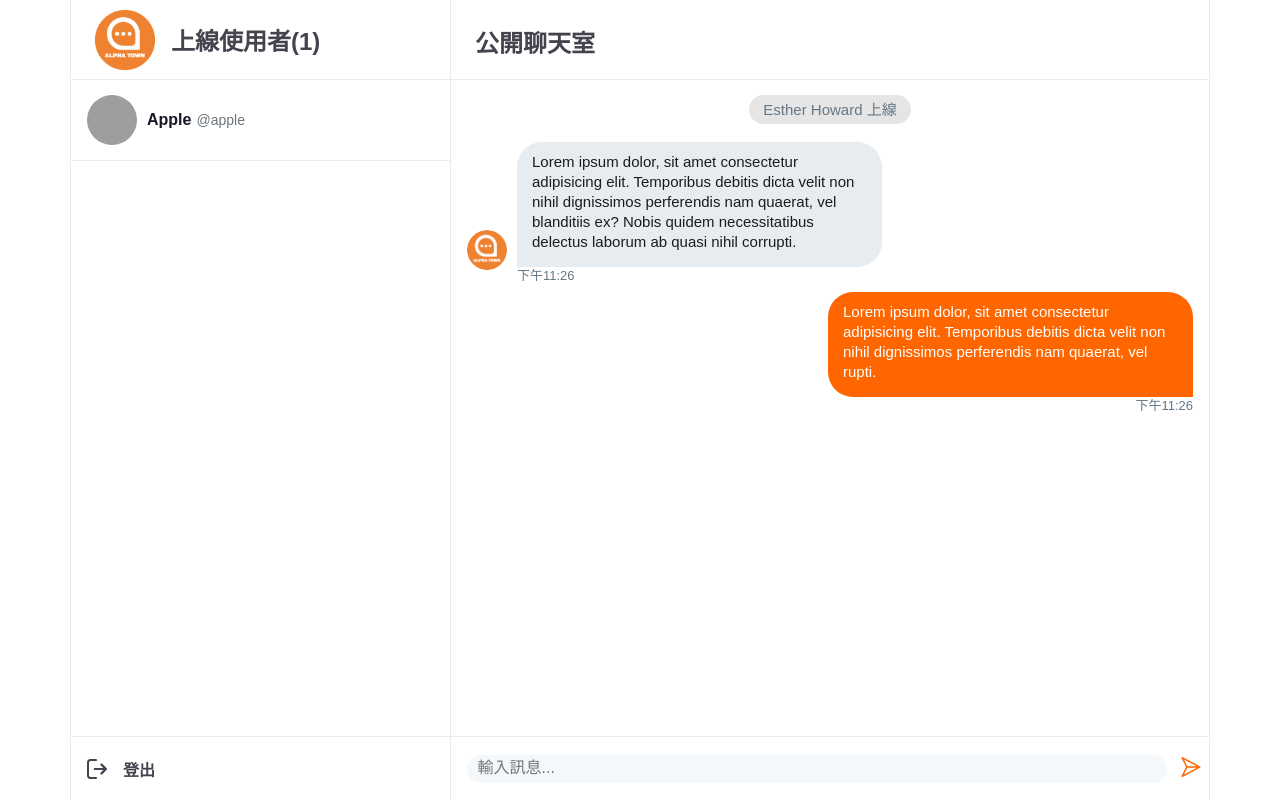
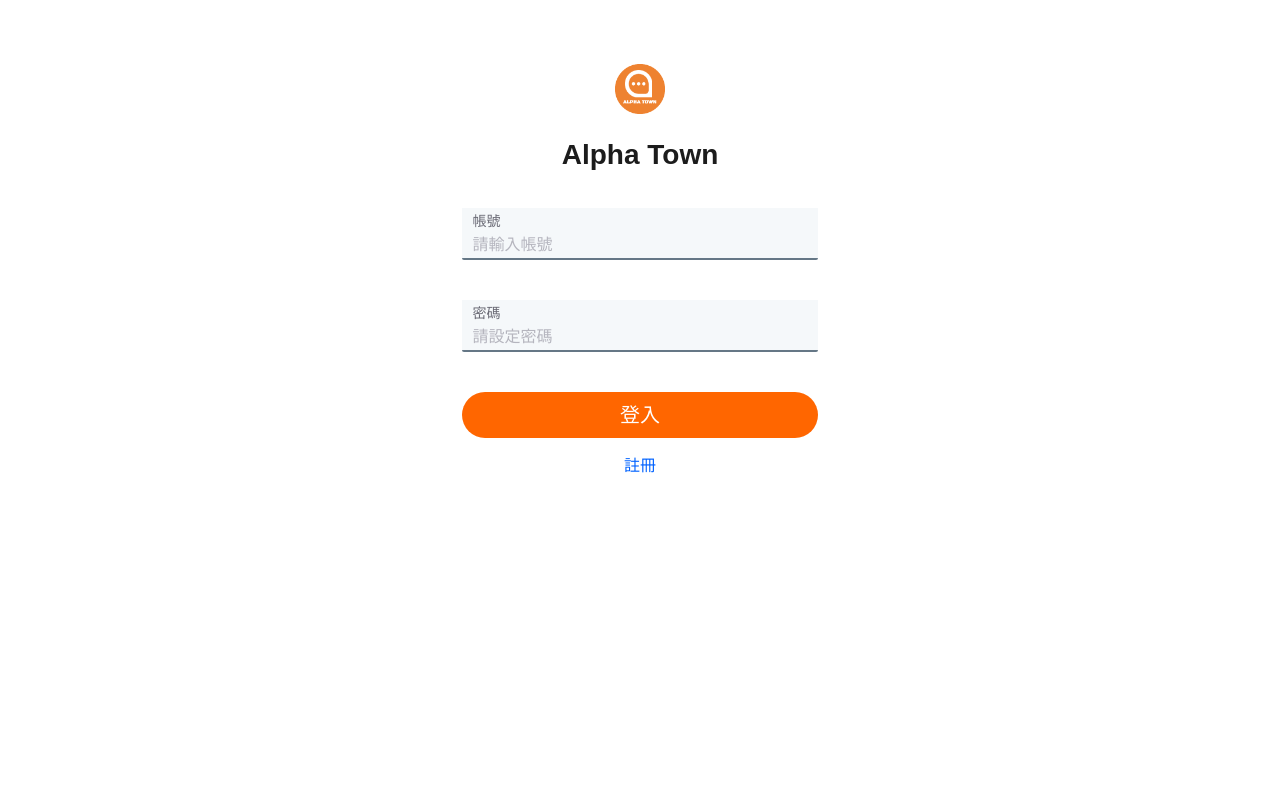
Before and after one commit to Irene289/alphatown-vue-socket, a Vue app: page / in a window 1280 px wide. Built offline with nearby package versions, Linux system fonts and the light colour scheme; sample sign-in values are in the browser's storage; grey boxes are pictures that could not be loaded.

Commit message:
feat: integrate signin API & logout

```diff
--- /dev/null
+++ b/src/apis/authorization.js
@@ -0,0 +1,10 @@
+import { apiHelper } from '../utils/helpers'
+
+export default {
+  signIn({ account, password }) {
+    return apiHelper.post('/signin', {
+      account,
+      password
+    })
+  }
+}
--- a/src/components/InputTitle.vue
+++ b/src/components/InputTitle.vue
@@ -1,19 +1,17 @@
 <template>
-  <div class="container">
+  <div class="container-logo-title">
     <!-- logo -->
     <div class="logo">
       <img
         class="logo-img"
-        src="../assets/static/images/logo@2x.jpg"
+        src="../assets/static/images/alphaTown2.png"
         alt=""
       />
     </div>
     <!-- title -->
     <div class="title">
       <slot name="title">
-        <h1 class="title-text">
-          標題
-        </h1>
+        <h1 class="title-text">標題</h1>
       </slot>
     </div>
   </div>
@@ -27,6 +25,12 @@ name: 'InputTitle'
 
 <style lang="scss" scoped>
 @import "../assets/scss/basic.scss";
+.container-logo-title {
+  display: flex;
+  flex-flow: column nowrap;
+  justify-content: center;
+  align-items: center;
+}
 .logo {
   .logo-img {
     width: 50px;
@@ -34,6 +38,9 @@ name: 'InputTitle'
     margin: 64px 0 24px 0;
   }
 }
+.title {
+  text-align: center
+}
 .title-text {
   @extend %heading;
   margin-bottom: 8px;
--- a/src/components/UserList.vue
+++ b/src/components/UserList.vue
@@ -13,7 +13,7 @@
     <div class="user__card__list scrollbar">
         <UserCard/>
     </div>
-    <div class="log-out-container">
+    <div class="log-out-container" @click.stop.prevent="onClickLogout">
       <img class="hover-show" src="../assets/static/images/orangeLogout@2x.png" alt="">
       <img class="hover-hidden" src="../assets/static/images/logout@2x.png" alt="">
       <p>登出</p>
@@ -24,11 +24,17 @@
 import Title from '../components/Title.vue'
 import UserCard from '../components/UserCard.vue'
 export default {
+  name: 'UserList',
   components: {
     Title,
     UserCard
+  },
+  methods: {
+    onClickLogout() {
+      this.$store.commit('revokeAuthentication')
+      this.$router.push("/signin")
+    }
   }
-
 }
 </script>
 <style lang="scss" scoped>
--- a/src/router/index.js
+++ b/src/router/index.js
@@ -1,7 +1,8 @@
 import Vue from 'vue'
 import VueRouter from 'vue-router'
+import store from '../store'
+import NotFound from '../views/NotFound'
 import Signin from '../views/Signin'
-import NotFound from '../views/NotFound'
 import Chat from '../views/Chat.vue'
 
 Vue.use(VueRouter)
@@ -9,7 +10,12 @@ Vue.use(VueRouter)
 const routes = [
   {
     path: '/',
-    name: 'home',
+    name: 'root',
+    component: Signin
+  },
+  {
+    path: '/chat',
+    name: 'chat',
     component: Chat
   },
   {
@@ -33,4 +39,26 @@ const router = new VueRouter({
   routes
 })
 
+// TODO: fetchCurrentUser
+router.beforeEach((to, from, next) => {
+  const tokenInLocalStorage = localStorage.getItem('token')
+  const tokenInStore = store.state.token
+  let isAuthenticated = store.state.isAuthenticated
+  const routerNameWithoutAuthentication = ['sign-in', 'sign-up']
+
+  if (tokenInLocalStorage && tokenInLocalStorage !== tokenInStore) {
+    isAuthenticated = true
+  }
+  if (!isAuthenticated && !routerNameWithoutAuthentication.includes(to.name)) {
+    next('/signin')
+    return
+  }
+  if (isAuthenticated && routerNameWithoutAuthentication.includes(to.name)) {
+    next('/chat')
+    return
+  }
+
+  next()
+})
+
 export default router
--- a/src/store/index.js
+++ b/src/store/index.js
@@ -5,12 +5,40 @@ Vue.use(Vuex)
 
 export default new Vuex.Store({
   state: {
+    currentUser: {
+      id: -1,
+      account: '',
+      name: '',
+      avatar: '',
+    },
+    token: '',
+    isAuthenticated: false
   },
   getters: {
   },
   mutations: {
+    setCurrentUser(state, currentUser) {
+      state.currentUser = {
+        ...state.currentUser,
+        ...currentUser,
+        avatar: currentUser.avatar ? currentUser.avatar : require('../assets/static/images/noImage@2x.png')
+      },
+      state.token = localStorage.getItem('token')
+      state.isAuthenticated = true
+    },
+    revokeAuthentication(state) {
+      state.currentUser = {}
+      state.token = ''
+      state.isAuthenticated = false
+
+      localStorage.removeItem('token')
+    }
   },
   actions: {
+    // TODO: currentUser API
+    fetchCurrentUser() {
+      console.log('fetchCurrentUser')
+    }
   },
   modules: {
   }
--- a/src/utils/helpers.js
+++ b/src/utils/helpers.js
@@ -21,7 +21,7 @@ export const apiHelper = axiosInstance
 
 export const Toast = Swal.mixin({
   toast: true,
-  position: 'top-end',
+  position: 'center',
   showConfirmButton: false,
   timer: 3000
 })
--- a/src/views/Signin.vue
+++ b/src/views/Signin.vue
@@ -2,12 +2,16 @@
   <div class="container">
     <InputTitle>
       <template v-slot:title>
-        <h1 class="title-text">登入 Alphitter</h1>
+        <h1 class="title-text">Alpha Town</h1>
       </template>
       <template> </template>
     </InputTitle>
 
-    <form class="form-items" action="">
+    <form
+      class="form-items" action=""
+      autocomplete="off"
+      @submit.stop.prevent="handleSubmit"
+    >
 
       <InputForm v-for="item in items" :key="item.id">
         <template v-slot:input>
@@ -27,9 +31,11 @@
 
       <!-- btn -->
       <div class="form-btns">
-        <button class="form-btn" type="submit">按鈕</button>
+        <button class="form-btn" type="submit">
+          {{ isProcessing ? '處理中' : '登入' }}
+        </button>
         <div class="form-cancel">
-          <router-link class="form-cancel-btn" to="/signin"> 取消 </router-link>
+          <router-link class="form-cancel-btn" to="/signup"> 註冊 </router-link>
         </div>
       </div>
 
@@ -40,6 +46,8 @@
 <script>
 import InputTitle from "../components/InputTitle";
 import InputForm from "../components/InputForm.vue";
+import authorizationAPI from './../apis/authorization'
+import { Toast } from './../utils/helpers'
 
 export default {
   name: "Signin",
@@ -67,8 +75,48 @@ export default {
           model: ''
         },
       ],
+      isProcessing: false
     };
   },
+  methods: {
+    async handleSubmit() {
+      if (!this.items[0].model || !this.items[1].model) {
+        Toast.fire({
+          icon: 'warning',
+          title: '請輸入帳密'
+        })
+        return
+      }
+      try {
+        this.isProcessing = true
+        const { data, statusText } = await authorizationAPI.signIn({
+          account: this.items[0].model,
+          password: this.items[1].model
+        })
+
+        if (statusText !== 'OK') {
+          throw new Error(statusText)
+        }
+
+        localStorage.setItem('token', data.data.token)
+        this.$store.commit('setCurrentUser', data.data.user)
+
+        this.isProcessing = false
+        Toast.fire({
+          icon: 'success',
+          title: '登入成功'
+        })
+        this.$router.push('/chat')
+      } catch (error) {
+        this.isProcessing = false
+        console.log(error)
+        Toast.fire({
+          icon: 'error',
+          title: '帳號/密碼輸入錯誤，請重新輸入'
+        })
+      }
+    }
+  }
 };
 </script>
 
```
